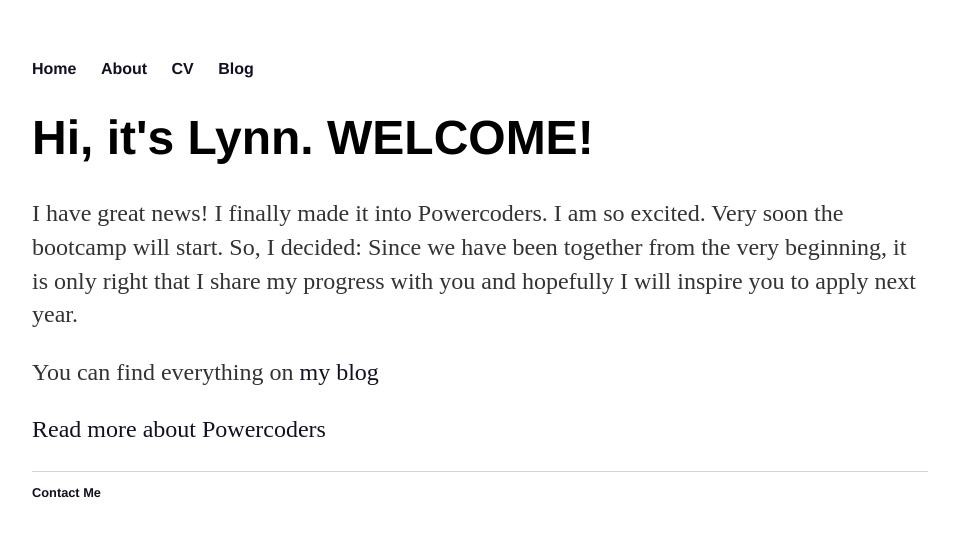
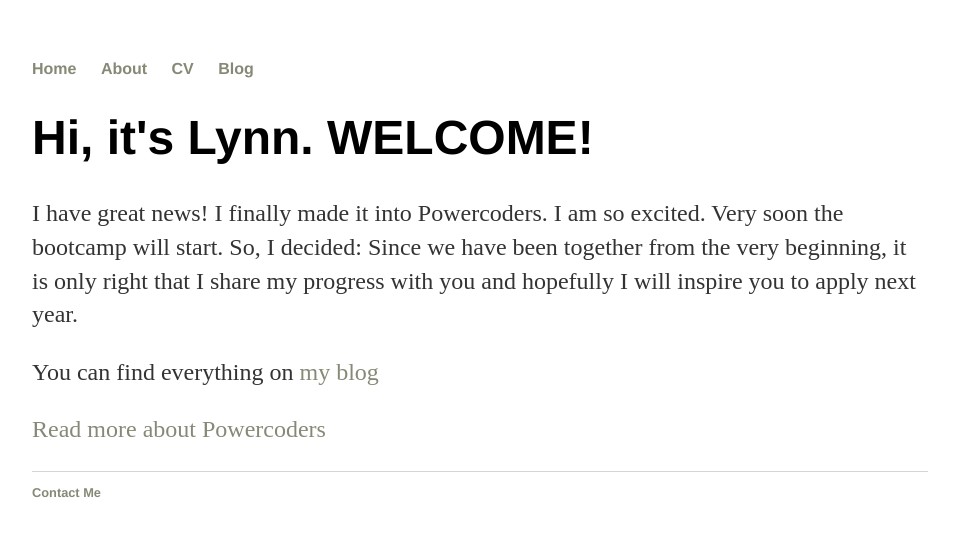
Before and after one commit to aineomugisha/aineomugisha.github.io, a Jekyll site: the page built from index.html, in a window 1280 px wide. Shown: the top 537 px of the page, without its empty margins (160-1119 px from the left). Built offline with Jekyll 4.4.1, drawn with Linux system fonts in a browser that asks for light colours.

Commit message:
Update main.css

```diff
--- a/css/main.css
+++ b/css/main.css
@@ -14,7 +14,7 @@ nav ul li, footer ul li {
 }
 a {
     text-decoration: none;
-    color: #112;
+    color: #887;
 }
 img {
                 width: 100%;
```
